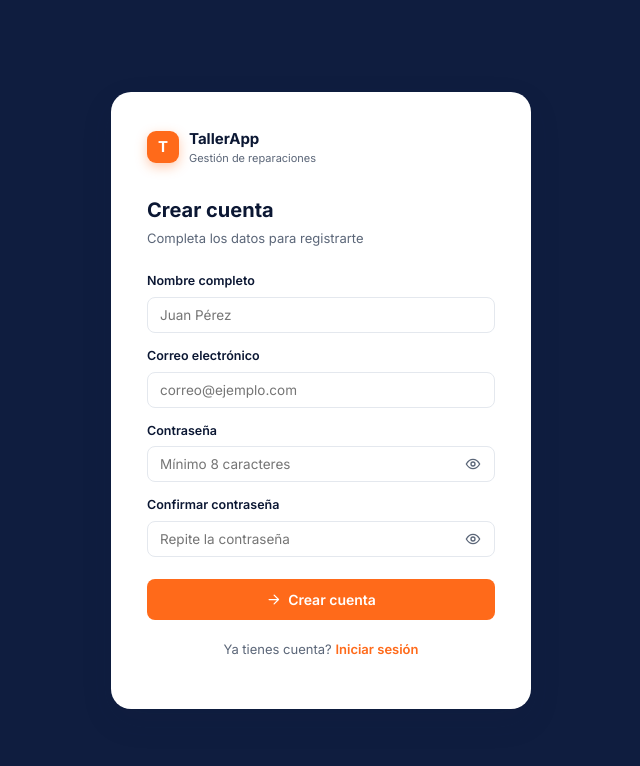
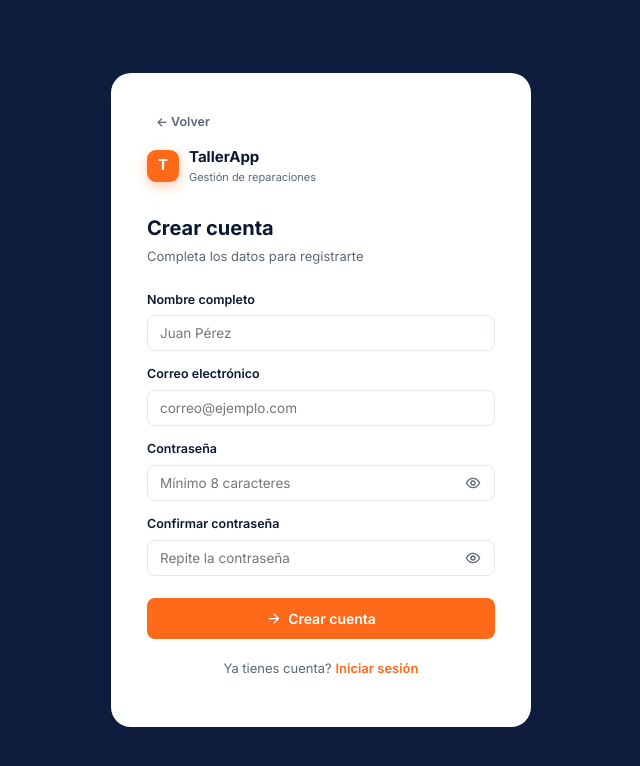
Before and after one commit to Mickaell22/TallerApp-Frontend, a React (Vite) app: page /register in a window 1280 px wide. Shown: the top 766 px of the page, without its empty margins (319-959 px from the left). Built offline with nearby package versions, Linux system fonts and the light colour scheme; no server answers.

Commit message:
Fix boton retroceder

```diff
--- a/src/pages/Login.jsx
+++ b/src/pages/Login.jsx
@@ -35,6 +35,15 @@ export default function Login() {
   return (
     <div className="auth-root">
       <div className="auth-card">
+        <button
+          type="button"
+          className="btn btn-ghost btn-sm"
+          onClick={() => navigate(-1)}
+          style={{ alignSelf: 'flex-start', marginBottom: 12, padding: '4px 8px' }}
+        >
+          ← Volver
+        </button>
+
         <div className="auth-brand">
           <div className="sidebar-brand-mark">T</div>
           <div>
--- a/src/pages/Register.jsx
+++ b/src/pages/Register.jsx
@@ -40,6 +40,15 @@ export default function Register() {
   return (
     <div className="auth-root">
       <div className="auth-card">
+        <button
+          type="button"
+          className="btn btn-ghost btn-sm"
+          onClick={() => navigate(-1)}
+          style={{ alignSelf: 'flex-start', marginBottom: 12, padding: '4px 8px' }}
+        >
+          ← Volver
+        </button>
+
         <div className="auth-brand">
           <div className="sidebar-brand-mark">T</div>
           <div>
```
